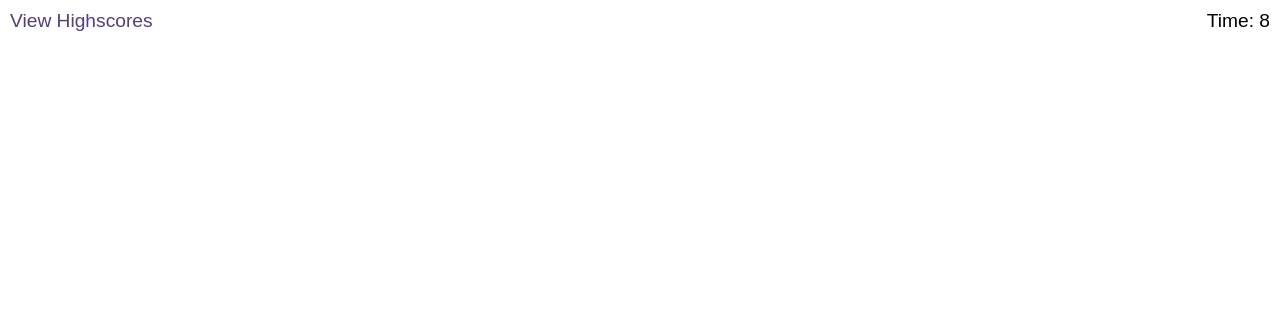
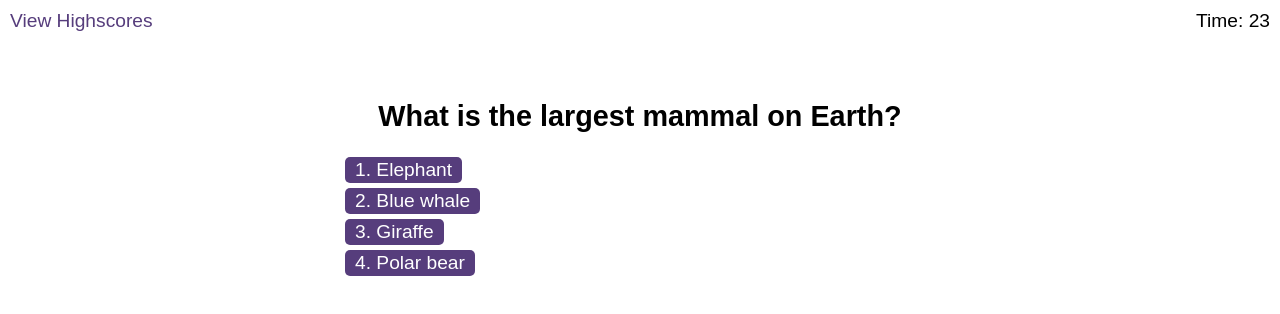
Before and after one commit to AlmasMansuri/Quiz-App, a plain HTML site: page index.html in a window 1280 px wide. Both pictures are taken after a click on the button "Start Quiz". Drawn offline with Linux system fonts and the light colour scheme.

Commit message:
Questions options and InitialEl functionality added

```diff
--- a/assets/js/commit_script.js
+++ b/assets/js/commit_script.js
@@ -2,71 +2,84 @@ let startButton = document.querySelector("#start");
 let timerElement = document.querySelector("#time");
 let startScreen = document.querySelector("#start-screen");
 let questionScreen = document.querySelector("#questions");
-// let questionTitle = document.querySelector("#question-title");
-// let options = document.querySelector("#choices");
-// let currentscore = document.querySelector("#currScore");
-// let result = document.querySelector("#res");
-// let submit = document.querySelector("#submit");
-// let initial = document.querySelector("#initials");
-// let finalscore = document.querySelector("#final-score");
+let questionTitle = document.querySelector("#question-title");
+let options = document.querySelector("#choices");
+let currentScore = document.querySelector("#currScore");
+let result = document.querySelector("#res");
+let endScreen = document.querySelector("#end-screen");
+let initialEl = document.querySelector("#initials");
+let finalScore = document.querySelector("#final-score");
+let submitBtn = document.querySelector("#submit");
 
 //--------------------Questions---------------------------
+
 let questions = [
   {
     que: "What is the largest mammal on Earth?",
-    options: ["Elephant", "Blue whale", "Giraffe", "Polar bear"],
-    ans: "Blue whale",
+    opt: ["1. Elephant", "2. Blue whale", "3. Giraffe", "4. Polar bear"],
+    ans: "2. Blue whale",
   },
   {
     que: "Which bird is known for its ability to mimic human speech?",
-    options: ["Eagle", "Parrot", "Penguin", "Owl"],
-    ans: "Parrot",
+    opt: ["1. Eagle", "2. Parrot", "3. Penguin", "4. Owl"],
+    ans: "2. Parrot",
   },
   {
     que: "What is the primary diet of pandas?",
-    opt: ["Meat", "Bamboo", "Fish", "Insects"],
-    ans: "Bamboo",
+    opt: ["1. Meat", "2. Bamboo", "3. Fish", "4. Insects"],
+    ans: "2. Bamboo",
   },
   {
     que: "Which of the following animals is a marsupial?",
-    opt: ["Kangaroo", "Elephant", "Cheetah", "Giraffe"],
-    ans: "Kangaroo",
+    opt: ["1. Kangaroo", "2. Elephant", "3. Cheetah", "4. Giraffe"],
+    ans: "1. Kangaroo",
   },
   {
     que: "What is the only mammal capable of sustained flight?",
-    opt: ["Bat", "Pegasus", "Eagle", "Flying squirrel"],
-    ans: "Bat",
+    opt: ["1. Bat", "2. Pegasus", "3. Eagle", "4. Flying squirrel"],
+    ans: "1. Bat",
   },
   {
     que: "Which snake is known for its ability to spit venom at its prey?",
-    opt: ["Python", "King cobra", "Rattlesnake", "Anaconda"],
-    ans: "Rattlesnake",
+    opt: ["1. Python", "2. King cobra", "3. Rattlesnake", "4. Anaconda"],
+    ans: "3. Rattlesnake",
   },
   {
     que: "What is the largest big cat in the world?",
-    opt: ["Leopard", "Lion", "Tiger", "Cheetah"],
-    ans: "Tiger",
+    opt: ["1. Leopard", "2. Lion", "3. Tiger", "4. Cheetah"],
+    ans: "3. Tiger",
   },
   {
-    ques: "Which ocean creature is capable of regenerating its arms?",
-    opt: ["Dolphin", "Octopus", "Shark", "Sea turtle"],
-    ans: "Octopus",
+    que: "Which ocean creature is capable of regenerating its arms?",
+    opt: ["1. Dolphin", "2. Octopus", "3. Shark", "4. Sea turtle"],
+    ans: "2. Octopus",
   },
   {
     que: "What is the fastest land animal?",
-    opt: ["Elephant", "Cheetah", "Horse", "Gazelle"],
-    ans: "Cheetah",
+    opt: ["1. Elephant", "2.Cheetah", "3. Horse", "4. Gazelle"],
+    ans: "2. Cheetah",
   },
   {
     que: "What is the natural habitat of a penguin?",
-    opt: ["Desert", "Rainforest", "Arctic tundra", "Antarctic ice pack"],
-    ans: "Antarctic ice pack",
+    opt: [
+      "1. Desert",
+      "2. Rainforest",
+      "3. Arctic tundra",
+      "4. Antarctic ice pack",
+    ],
+    ans: "4. Antarctic ice pack",
   },
 ];
 
+//---------------------Highscore----------------------------------------
+let highscore = JSON.parse(localStorage.getItem("highScore"));
+if (highscore == null) {
+  highscore = [];
+}
+console.log(highscore);
 //---------------------Timer & start quiz click------------------------------//
 
-let timerOnDisplay = 10;
+let timerOnDisplay = 25;
 let timer;
 
 function startTimer() {
@@ -75,6 +88,7 @@ function startTimer() {
     timerElement.textContent = timerOnDisplay;
     if (timerOnDisplay === 0) {
       clearInterval(timer);
+      showEnd("time up");
     }
   }, 1000);
 }
@@ -86,4 +100,63 @@ function quizStart() {
   startTimer();
   startScreen.setAttribute("class", "hide");
   questionScreen.setAttribute("class", "start");
+
+  showQues();
 }
+
+/*--------------------------Questions and options--------------------------*/
+
+let currQuestion = 0;
+let score = 0;
+
+function showQues() {
+  questionTitle.textContent = questions[currQuestion].que;
+  let prepOpt = "";
+
+  for (let i = 0; i < questions[currQuestion].opt.length; i++) {
+    prepOpt +=
+      '<button class="opt">' + questions[currQuestion].opt[i] + "</button>";
+  }
+
+  choices.innerHTML = prepOpt;
+
+  let optnBtn = document.querySelectorAll(".opt");
+
+  for (let i = 0; i < optnBtn.length; i++) {
+    optnBtn[i].addEventListener("click", function () {
+      if (optnBtn[i].innerHTML == questions[currQuestion].ans) {
+        result.innerHTML = "Right Answer";
+        score += 10;
+      } else {
+        result.innerHTML = "Wrong Answer";
+        score -= 5;
+      }
+      currentScore.innerHTML = score;
+      currQuestion++;
+
+      if (currQuestion < questions.length) {
+        showQues();
+      } else {
+        showEnd();
+      }
+    });
+  }
+}
+
+let showEnd = function (arg) {
+  if (arg == "time up") {
+    let endSc = document.querySelector("#endSc");
+    endSc.innerHTML = "Time up!!";
+  }
+  clearInterval(timer);
+  questionScreen.setAttribute("class", "hide");
+  endScreen.setAttribute("class", "start");
+  finalScore.innerHTML = score;
+  submitBtn.addEventListener("click", () => {
+    let obj = { initial: initialEl.value, score };
+    highscore.push(obj);
+    console.log(highscore);
+    localStorage.setItem("highScore", JSON.stringify(highscore));
+    window.location.href = "highscores.html";
+  });
+};
--- a/index.html
+++ b/index.html
@@ -29,7 +29,9 @@
         <h2 id="question-title"></h2>
         <div id="choices" class="choices"></div>
         <span id="res"></span>
-        <span id="currScore"></span>
+        <div>
+          <span id="currScore"></span>
+        </div>
       </div>
 
       <div id="end-screen" class="hide">
@@ -44,8 +46,7 @@
       <div id="feedback" class="feedback hide"></div>
     </div>
 
-    <!-- <script src="./assets/js/questions.js"></script> -->
-    <!-- <script src="./assets/js/script.js"></script>  -->
     <script src="assets/js/commit_script.js"></script>
+    <!-- <script src="assets/js/highscores_script.js"></script> -->
   </body>
 </html>
```
Also changed, not shown: highscores.html (+1 -1 lines), 1 other file.
